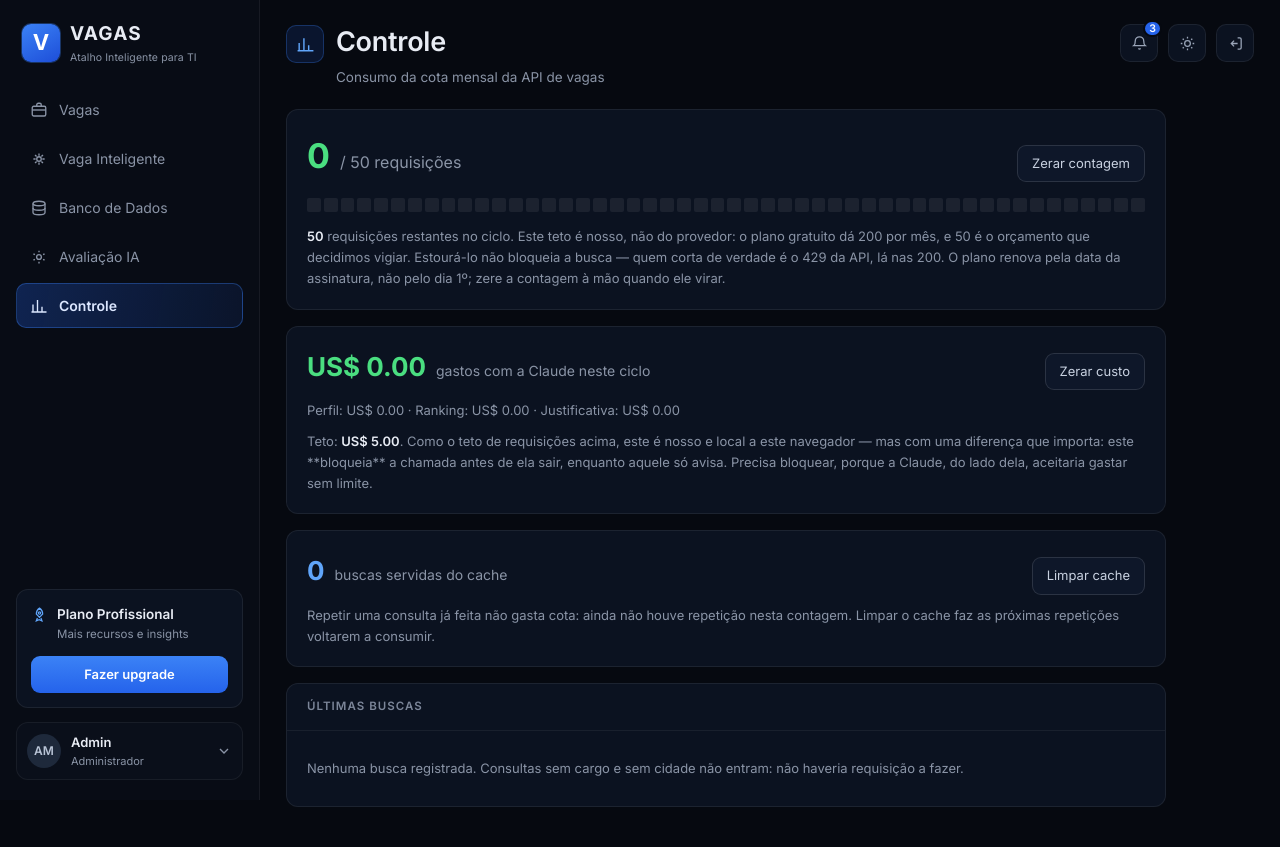
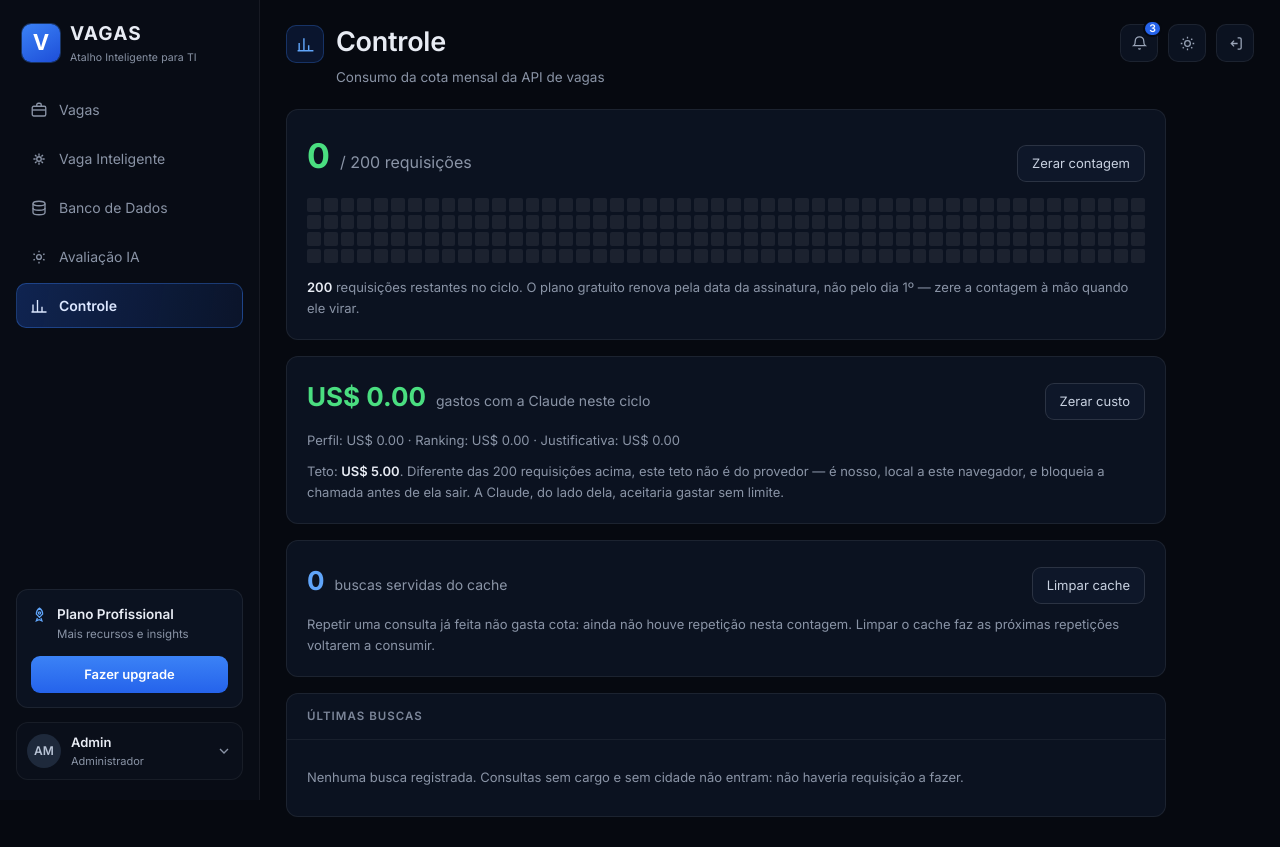
Before and after one commit to danielcampetti/vagasatalhointeligenteparati, a React (Vite) app: page / in a window 1280 px wide. Both pictures are taken after a click on the button "Controle". Built offline with nearby package versions, Linux system fonts and the light colour scheme.

Commit message:
Revert "Controle: o teto vigiado cai para 50, e passa a se explicar"
This reverts commit 80db2ae75a7dad8336384f7a2fe6be10f2c1182f.

```diff
--- a/src/App.jsx
+++ b/src/App.jsx
@@ -2767,22 +2767,16 @@ function PainelControle({ cota, onZerar, onLimparCache, custo, onZerarCusto }) {
           {restantes === 1 ? 'requisição restante' : 'requisições restantes'} no
           ciclo
           {cota.desde ? `, iniciado em ${fmtDataHora(cota.desde, false)}` : ''}.
-          {' '}Este teto é nosso, não do provedor: o plano gratuito dá 200 por
-          mês, e {LIMITE_MENSAL} é o orçamento que decidimos vigiar. Estourá-lo
-          não bloqueia a busca — quem corta de verdade é o 429 da API, lá nas
-          200. O plano renova pela data da assinatura, não pelo dia 1º; zere a
-          contagem à mão quando ele virar.
+          {' '}O plano gratuito renova pela data da assinatura, não pelo dia 1º —
+          zere a contagem à mão quando ele virar.
         </div>
       </div>
 
-      {/* Os dois tetos são nossos, mas param coisas diferentes — e é por isso
-          que continuam em cartões separados.
-          O de cima é um aviso: estourá-lo não impede requisição nenhuma,
-          porque quem barra a JSearch é o 429 dela, nas 200 do plano.
-          Este é um portão: bloqueia a chamada antes de ela sair, e precisa
-          ser, porque a Claude não tem teto do lado do provedor — ela só para
-          quando o cartão para. Em dólar e não em R$: uma conversão exigiria
-          cotação que o app não tem, e o número sairia inventado. */}
+      {/* As 200 requisições acima têm teto do JSearch — quando acabam, acabam.
+          A Claude não tem teto do lado do provedor: ela só para quando o
+          cartão para. Por isso este cartão é separado, em dólar (não R$: uma
+          conversão exigiria cotação que o app não tem, e o número sairia
+          inventado), e o teto que aparece nele é nosso, local, não da API. */}
       <div style={cartao}>
         <div
           style={{
@@ -2822,11 +2816,9 @@ function PainelControle({ cota, onZerar, onLimparCache, custo, onZerarCusto }) {
           <strong style={{ color: '#E8ECF4', fontWeight: 600 }}>
             US$ {custo.teto.toFixed(2)}
           </strong>
-          . Como o teto de requisições acima, este é nosso e local a este
-          navegador — mas com uma diferença que importa: este **bloqueia** a
-          chamada antes de ela sair, enquanto aquele só avisa. Precisa
-          bloquear, porque a Claude, do lado dela, aceitaria gastar sem
-          limite.
+          . Diferente das 200 requisições acima, este teto não é do provedor —
+          é nosso, local a este navegador, e bloqueia a chamada antes de ela
+          sair. A Claude, do lado dela, aceitaria gastar sem limite.
         </div>
       </div>
 
--- a/src/cota.js
+++ b/src/cota.js
@@ -17,19 +17,7 @@
 import { JANELA_PADRAO, apiDaJanela } from './janela'
 import { MODALIDADE_PADRAO, soRemotas } from './modalidade'
 
-/**
- * O teto de requisições que o app vigia por mês.
- *
- * **Não é o limite do provedor.** A OpenWeb Ninja dá 200 no plano gratuito, e
- * continua dando — é o que a mensagem do 429 diz, e ela segue correta. Este
- * número é um orçamento auto-imposto, menor de propósito, e vive aqui para o
- * painel Controle avisar antes de o provedor cortar.
- *
- * A distinção importa para quem for mexer: subir este valor não compra
- * requisição nenhuma, e baixá-lo não impede a busca de acontecer — ele move o
- * aviso, não o portão. Quem de fato barra é o 429 da API, lá nas 200.
- */
-export const LIMITE_MENSAL = 50
+export const LIMITE_MENSAL = 200
 
 const CHAVE = 'vagas:cota'
 
```
